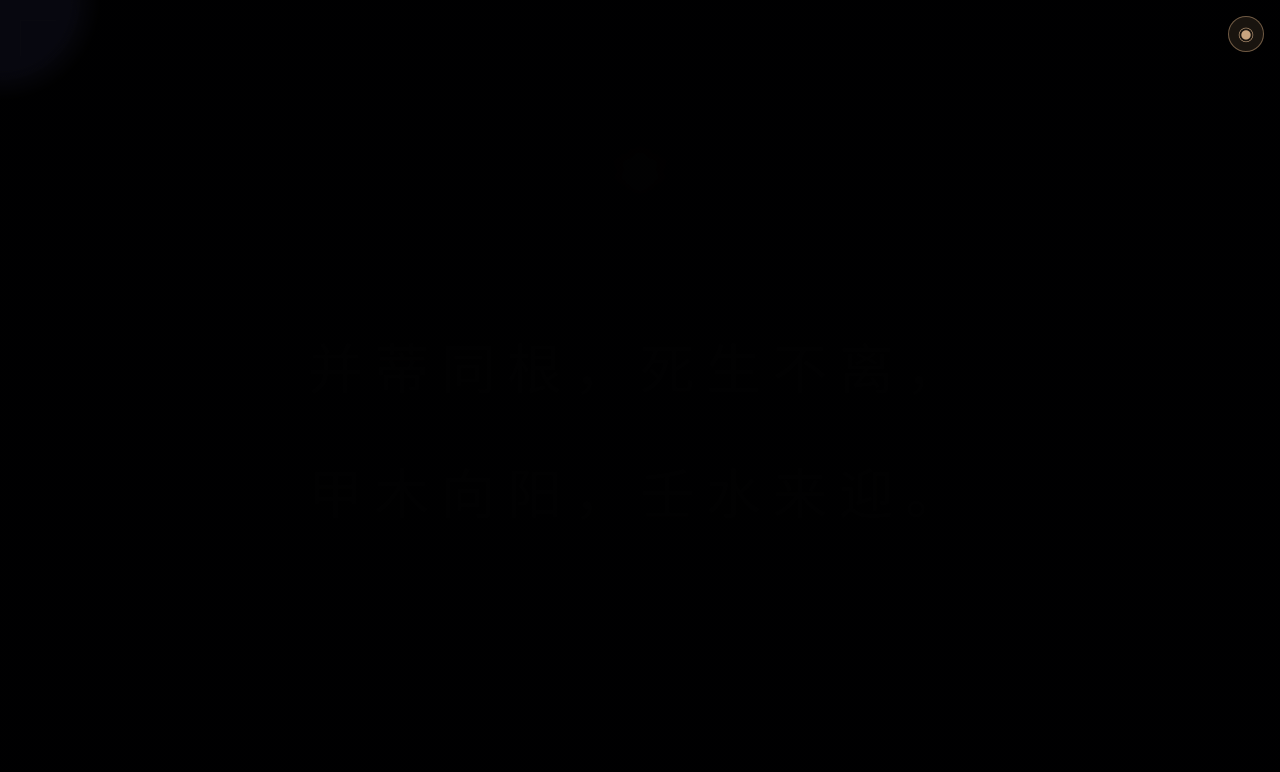
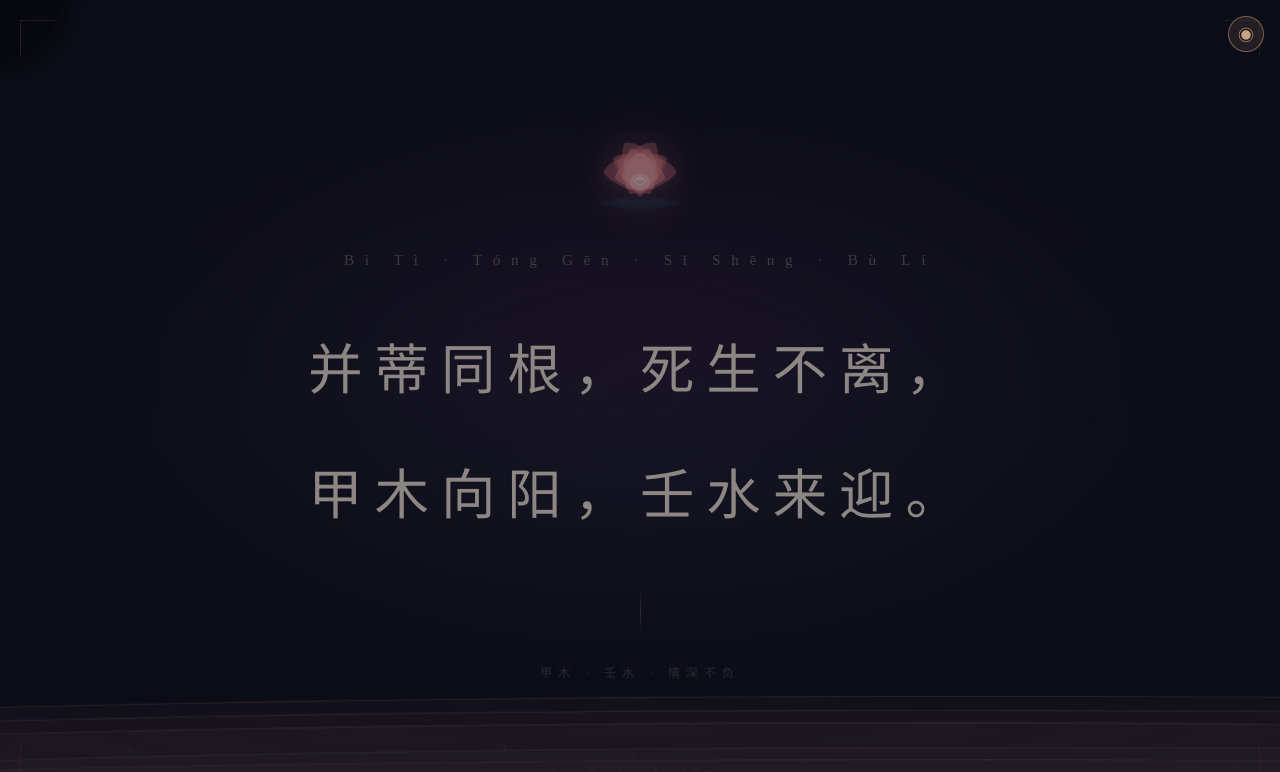
Before and after one commit to kay2331009/btdg, a plain HTML site: page index.html in a window 1280 px wide. Both pictures are taken after a click on the button "磨砂效果". Shown: the top 772 px of the page. Drawn offline with Linux system fonts and the light colour scheme; a web font is replaced by a local one.

Commit message:
[v2] 调淡磨砂雾气感：降低遮罩透明度，半径增大至90px

```diff
--- a/index.html
+++ b/index.html
@@ -313,22 +313,20 @@ function drawFrost(){
   fctx.clearRect(0,0,frostCanvas.width,frostCanvas.height);
   if(!blurOn) return;
 
-  // 填充模糊背景
-  fctx.fillStyle='rgba(8,8,16,0.92)';
+  // 淡雾蒙蒙效果
+  fctx.fillStyle='rgba(20,20,35,0.45)';
   fctx.fillRect(0,0,frostCanvas.width,frostCanvas.height);
 
-  // 挖出清晰圆
-  var grad=fctx.createRadialGradient(mx,my,0,mx,my,100);
-  grad.addColorStop(0,'rgba(0,0,0,0)');
-  grad.addColorStop(0.7,'rgba(0,0,0,0)');
-  grad.addColorStop(1,'rgba(0,0,0,0.95)');
+  // 模糊圆形清晰区
+  fctx.globalCompositeOperation='destination-out';
+  var r=90;
+  var grad=fctx.createRadialGradient(mx,my,0,mx,my,r);
+  grad.addColorStop(0,'rgba(0,0,0,1)');
+  grad.addColorStop(0.6,'rgba(0,0,0,1)');
+  grad.addColorStop(1,'rgba(0,0,0,0)');
   fctx.fillStyle=grad;
-  fctx.fillRect(0,0,frostCanvas.width,frostCanvas.height);
-
-  // 硬边缘
-  fctx.globalCompositeOperation='destination-out';
   fctx.beginPath();
-  fctx.arc(mx,my,80,0,Math.PI*2);
+  fctx.arc(mx,my,r,0,Math.PI*2);
   fctx.fill();
   fctx.globalCompositeOperation='source-over';
 
```
